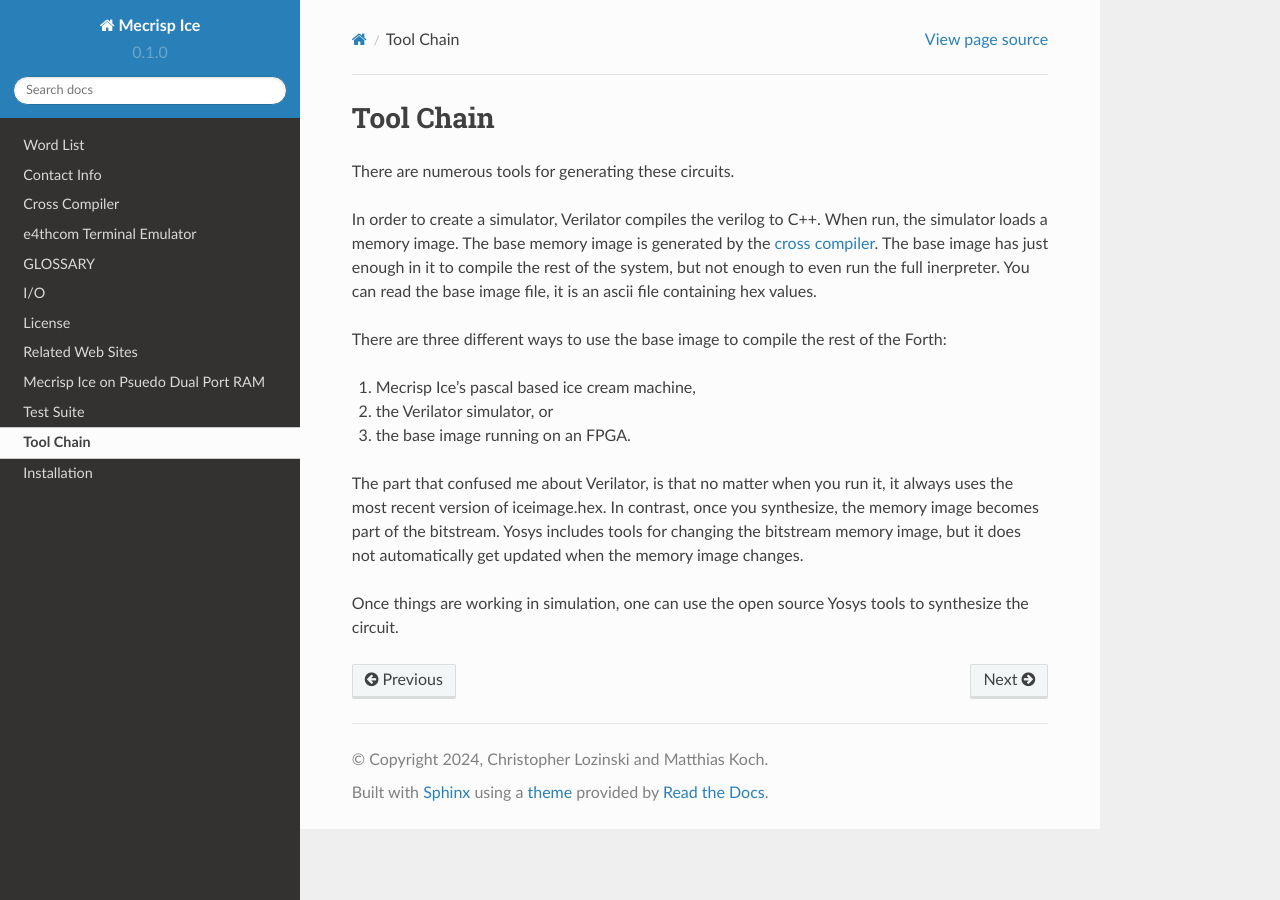
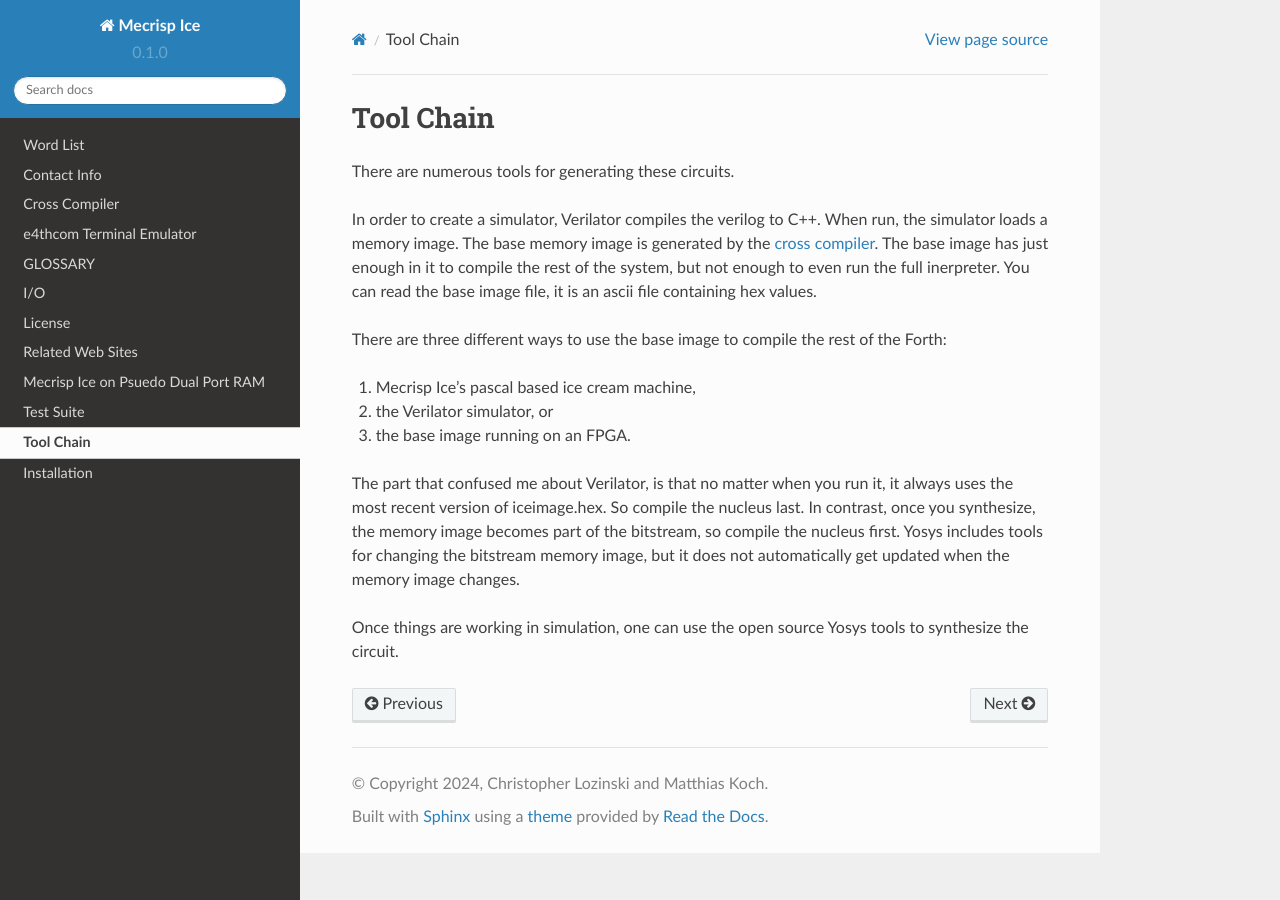
Before and after one commit to PythonLinks/Mecrisp-Ice, a Sphinx documentation site: the page built from docs/source/tool-chain.rst, in a window 1280 px wide. Built offline with Sphinx 7.4.7 and the Read the Docs theme 2.0.0, drawn with Linux system fonts in a browser that asks for light colours.

Commit message:
Update tool-chain.rst about compiling the nucleus

```diff
--- a/docs/source/tool-chain.rst
+++ b/docs/source/tool-chain.rst
@@ -16,7 +16,7 @@ the rest of the Forth:
 3. the base image running on an FPGA.
 
 The part that confused me about Verilator, is that no matter when you run it, it always
-uses the most recent version of iceimage.hex. In contrast, once you synthesize, the memory image
-becomes part of the bitstream.  Yosys includes tools for changing the bitstream memory image, but it does not automatically get updated when the memory image changes.
+uses the most recent version of iceimage.hex. So compile the nucleus last.
+In contrast, once you synthesize, the memory image becomes part of the bitstream, so compile the nucleus first.   Yosys includes tools for changing the bitstream memory image, but it does not automatically get updated when the memory image changes.
 
 Once things are working in simulation, one can use the open source Yosys tools to synthesize the circuit.
```
